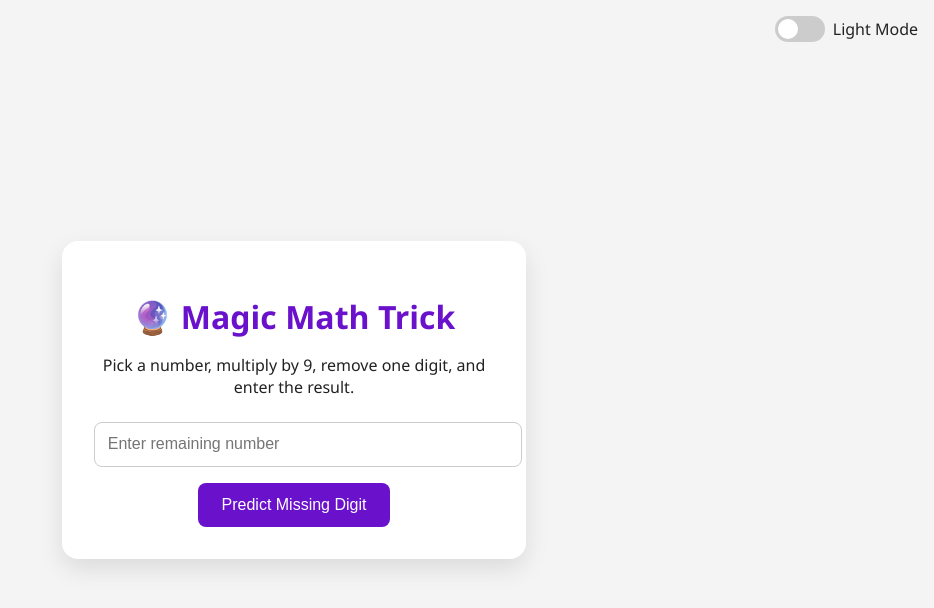
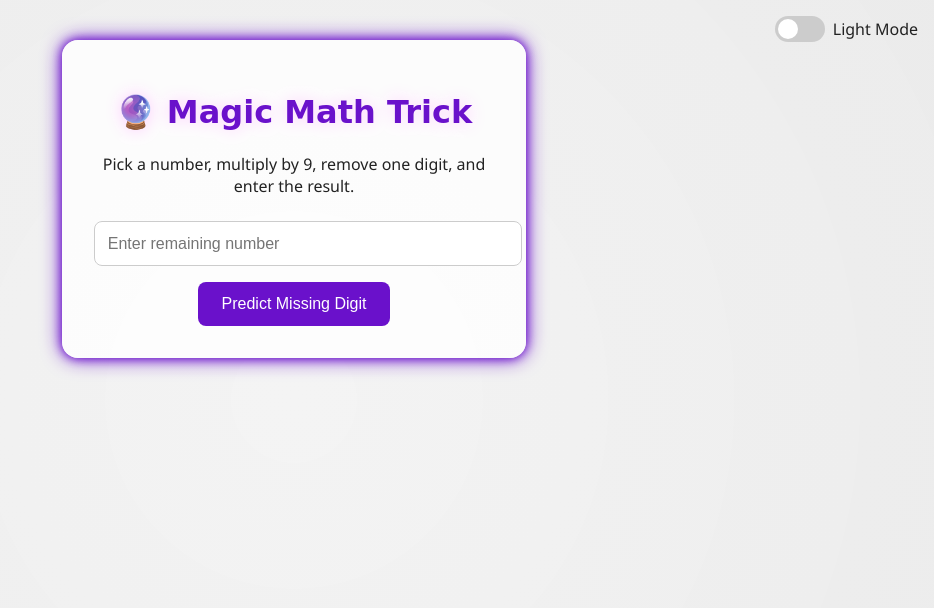
Before and after one commit to msahid-cse/Magic-Math, a plain HTML site: page index.html in a window 1280 px wide. Shown: the whole page, without its empty margins (346-1280 px from the left). Drawn offline with Linux system fonts and the light colour scheme; a web font is replaced by a local one.

Commit message:
css update

```diff
--- a/style.css
+++ b/style.css
@@ -1,51 +1,81 @@
 :root {
   --bg-color: #f4f4f4;
-  --container-bg: #ffffff;
+  --container-bg: #ffffffcc;
   --text-color: #222;
   --accent-color: #6a11cb;
   --button-bg: #6a11cb;
   --button-hover: #5311b8;
   --result-color: #1c9c61;
+  --sparkle-color: #ffccff;
 }
 
 [data-theme="dark"] {
   --bg-color: #121212;
-  --container-bg: #1e1e1e;
+  --container-bg: #1e1e1ecc;
   --text-color: #f4f4f4;
   --accent-color: #bb86fc;
   --button-bg: #bb86fc;
   --button-hover: #9f5efc;
   --result-color: #00e676;
+  --sparkle-color: #ffe9ff;
 }
 
 body {
   margin: 0;
   padding: 0;
   font-family: 'Segoe UI', sans-serif;
-  background: var(--bg-color);
+  background-color: var(--bg-color);
   color: var(--text-color);
-  display: flex;
-  flex-direction: column;
-  align-items: center;
-  justify-content: center;
   min-height: 100vh;
-  transition: background 0.4s, color 0.4s;
+  overflow: hidden;
+  position: relative;
+}
+
+.magic-bg {
+  position: fixed;
+  top: 0; left: 0;
+  width: 100vw;
+  height: 100vh;
+  background: radial-gradient(circle, rgba(255,255,255,0.03), rgba(0,0,0,0.1));
+  background-size: 300% 300%;
+  animation: shimmer 20s linear infinite;
+  z-index: -1;
+}
+
+@keyframes shimmer {
+  0% { background-position: 0% 50%; }
+  50% { background-position: 100% 50%; }
+  100% { background-position: 0% 50%; }
 }
 
 .container {
-  background: var(--container-bg);
+  position: relative;
+  margin: 5vh auto;
   padding: 2rem;
   border-radius: 16px;
-  box-shadow: 0 10px 25px rgba(0,0,0,0.1);
   text-align: center;
   max-width: 400px;
   width: 90%;
+  background: var(--container-bg);
+  box-shadow: 0 0 20px rgba(0,0,0,0.2);
   transition: background 0.4s;
+  z-index: 1;
 }
 
-h1 {
+.glow-box {
+  box-shadow: 0 0 10px var(--accent-color), 0 0 20px var(--accent-color);
+}
+
+.sparkle-text {
+  font-family: 'Macondo', cursive;
+  font-size: 2rem;
   color: var(--accent-color);
-  margin-bottom: 1rem;
+  animation: sparkle 2s infinite alternate;
+}
+
+@keyframes sparkle {
+  0% { text-shadow: 0 0 5px var(--sparkle-color); }
+  100% { text-shadow: 0 0 20px var(--sparkle-color); }
 }
 
 p {
@@ -60,6 +90,7 @@ input {
   border-radius: 8px;
   margin-bottom: 1rem;
   font-size: 1rem;
+  background: #ffffffdd;
 }
 
 button {
@@ -70,11 +101,12 @@ button {
   border-radius: 8px;
   cursor: pointer;
   font-size: 1rem;
-  transition: background 0.3s;
+  transition: background 0.3s, transform 0.2s;
 }
 
 button:hover {
   background: var(--button-hover);
+  transform: scale(1.05);
 }
 
 #result {
@@ -96,12 +128,13 @@ button:hover {
 
 /* Dark Mode Toggle Switch */
 .toggle-container {
-  position: absolute;
+  position: fixed;
   top: 1rem;
   right: 1rem;
   display: flex;
   align-items: center;
   gap: 0.5rem;
+  z-index: 10;
 }
 
 .switch {
@@ -142,7 +175,7 @@ button:hover {
 }
 
 input:checked + .slider {
-  background-color: #6a11cb;
+  background-color: var(--accent-color);
 }
 
 input:checked + .slider:before {
```
